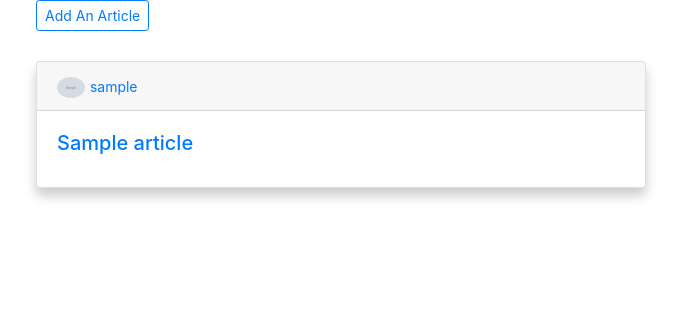
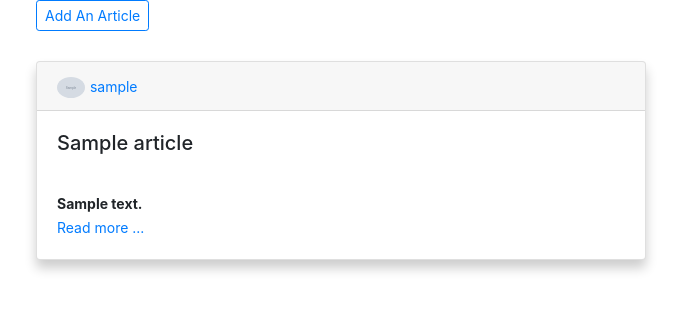
Before and after one commit to kd-kinuthiadavid/CONSPIRE, a Django app: a page that uses my_conspire/templates/articles.html in a window 1280 px wide. Shown: the part 56-367 px from the top of the page, without its empty margins (299-980 px from the left). Run offline with Django 3.2, Linux system fonts and the light colour scheme; tables that the repository leaves empty hold one stand-in row (values such as "Sample post"); grey boxes marked "Sample" are stand-in pictures; some libraries are stand-ins or nearby versions.

```diff
--- a/my_conspire/templates/articles.html
+++ b/my_conspire/templates/articles.html
@@ -16,7 +16,14 @@
                       <a href="{% url 'all_profiles' profile_id=article.profile.user.id %}"><small>{{ article.profile.user.username }}</small></a>
                   </div>
                   <div class="card-body">
-                      <a href="{% url 'single_article' id=article.id %}"><h5 class="card-title">{{ article.title}}</h5></a>
+                      <h5 class="card-title">{{ article.title}}</h5>
+                      <br>
+                      <small><strong>{{ article.description }}</strong></small>
+                      <br>
+                      <a href="{% url 'single_article' id=article.id %}"><small>Read more ...</small></a>
+
+
+
                   </div>
                 </div>
             {% endfor %}
```
